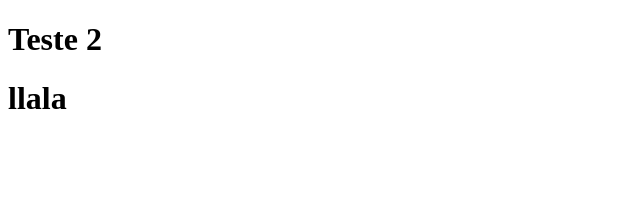
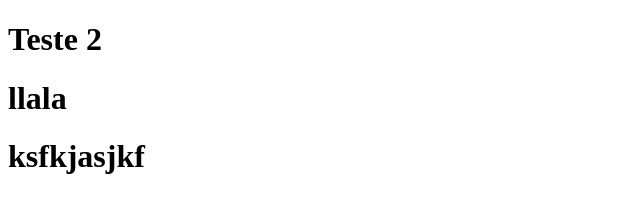
Before and after one commit to laplacefy/Teste, a plain HTML site: page index.html in a window 1280 px wide. Shown: the whole page, without its empty margins (0-640 px from the left). Drawn offline with Linux system fonts and the light colour scheme.

Commit message:
alteração

```diff
--- a/index.html
+++ b/index.html
@@ -9,5 +9,6 @@
 <body>
     <h1>Teste 2</h1>
     <h1>llala</h1>
+    <h1>ksfkjasjkf</h1>
 </body>
 </html>
```
